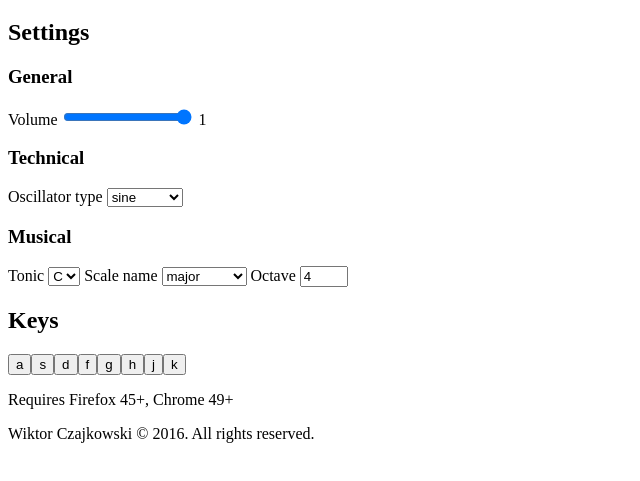
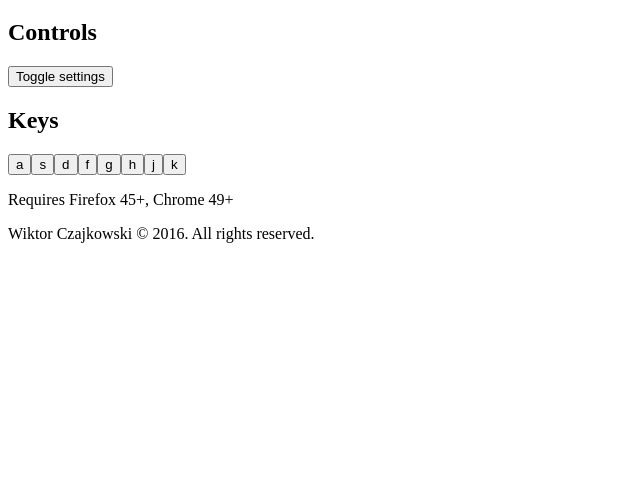
Before and after one commit to Virzen/scale-keyboard, a website with bundled scripts: page index.html in a window 1280 px wide. Shown: the part 61-542 px from the top of the page, without its empty margins (0-640 px from the left). Built offline with nearby package versions, Linux system fonts and the light colour scheme.

Commit message:
Add button for toggling settings panel

```diff
--- a/index.html
+++ b/index.html
@@ -14,6 +14,10 @@
 
 	<div id="app">
 		<section>
+			<h2>Controls</h2>
+			<button type="button" @click="toggleSettings">Toggle settings</button>
+		</section>
+		<section v-show="settingsOn">
 			<h2>Settings</h2>
 			<settings-panel :settings="settings"></settings-panel>
 		</section>
@@ -82,7 +86,7 @@
 			</select>
 		</label>
 		<label>
-			Scale name
+			Scale
 			<select v-model="settings.scaleName">
 				<option v-for="scaleName in settings.valid.scales"
 					:value="scaleName"
--- a/js/main.js
+++ b/js/main.js
@@ -231,7 +231,15 @@
 		el: '#app',
 
 		data: {
-			settings: settingsModule
+			settings: settingsModule,
+			settingsOn: false
+		},
+
+		methods: {
+			toggleSettings: function () {
+				this.settingsOn = !this.settingsOn;
+				return this;
+			}
 		}
 	});
 }(teoria, Vue));
```
Lines whose indentation alone changed are shown as unchanged.
